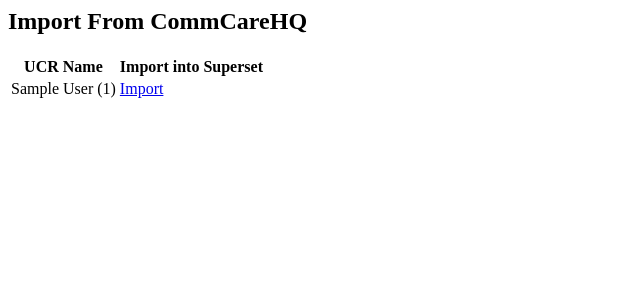
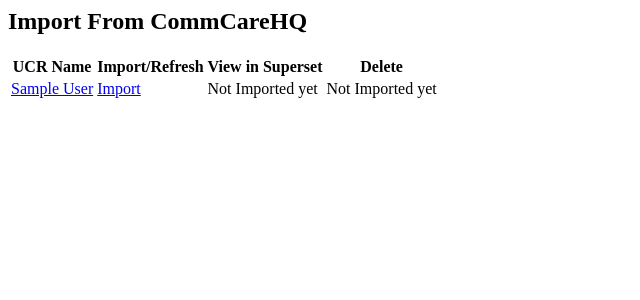
Before and after one commit to dimagi/commcare-analytics, a Python web app: template hq_superset/templates/hq_datasource_list.html in a window 1280 px wide. Shown: the top 300 px of the page, without its empty margins (0-640 px from the left). Run offline with Jinja, Linux system fonts and the light colour scheme; the template is opened without the code that fills it: most values are stand-ins (such as "Sample title", 1, 10 or a date in 2020).

Commit message:
Improve import from HQ UI

```diff
--- a/hq_superset/__init__.py
+++ b/hq_superset/__init__.py
@@ -17,8 +17,8 @@
     from . import views
     from . import hq_domain
     from superset.extensions import appbuilder
-    appbuilder.add_view(views.HQDatasourceView, 'Update HQ Datasource', category="", category_icon="")
-    appbuilder.add_view(views.SelectDomainView, 'Select a Domain')
+    appbuilder.add_view(views.HQDatasourceView, 'Update HQ Datasource', menu_cond=lambda *_: False)
+    appbuilder.add_view(views.SelectDomainView, 'Select a Domain', menu_cond=lambda *_: False)
     app.before_request_funcs.setdefault(None, []).append(
         hq_domain.before_request_hook
     )
--- a/hq_superset/templates/hq_datasource_list.html
+++ b/hq_superset/templates/hq_datasource_list.html
@@ -3,23 +3,41 @@
 	<table class="table table-hover" role="table">
 		<thead >
 		<tr role="row">
-			<th>
-				UCR Name
-			</th>
-			<th>
-				Import into Superset
-			</th>
+			<th>UCR Name</th>
+			<th>Import/Refresh</th>
+			<th>View in Superset</th>
+			<th>Delete</th>
 		</tr>
 		</thead>
 		<tbody role="rowgroup">
-			{% for ds in datasources.objects %}
+			{% for ds in hq_datasources.objects %}
 			<tr role="row" class="table-row">
 				<td class="table-cell" role="cell">
-					{{ ds.display_name }} ({{ds.id}})
+					<a href="{{hq_base_url}}a/{{g.hq_domain}}/configurable_reports/data_sources/edit/{{ds.id}}">{{ds.display_name}}</a>
+
 				</td>
-				<td class="table-cell" role="cell">
-					<a href="/hq_datasource/update/{{ds.id}}">Import</a>
-				</td>
+				{% if ucr_id_to_pks.get(ds.id, None) %}
+					<td class="table-cell" role="cell">
+						<a href="/hq_datasource/update/{{ds.id}}">Refresh</a>
+					</td>
+					<td class="table-cell" role="cell">
+						<a href="/superset/explore/table/{{ ucr_id_to_pks.get(ds.id) }}/">{{ds.id}}</a>
+					</td>
+					<td class="table-cell" role="cell">
+						<!-- Todo; make a DELETE form -->
+						<a href="/hq_datasource/delete/{{ucr_id_to_pks.get(ds.id)}}">Delete</a>
+					</td>
+				{% else %}
+					<td class="table-cell" role="cell">
+						<a href="/hq_datasource/update/{{ds.id}}">Import</a>
+					</td>
+					<td class="table-cell alert alert-warning" role="cell">
+						Not Imported yet
+					</td>
+					<td class="table-cell alert alert-warning" role="cell">
+						Not Imported yet
+					</td>
+				{% endif %}
 			</tr>
 			{% endfor %}
 		</tbody>
--- a/hq_superset/templates/tail_js_custom_extra.html
+++ b/hq_superset/templates/tail_js_custom_extra.html
@@ -40,7 +40,7 @@
         }
 
         $.get("/hq_datasource/list", function(result) {
-            $(".dataset-list-view").after(result);
+            $(".dataset-list-view").before(result);
         },'html').fail(function() {
             // When Oauth expires.
             var element = `
--- a/hq_superset/utils.py
+++ b/hq_superset/utils.py
@@ -7,6 +7,7 @@
     return f"a/{domain}/api/v0.5/ucr_data_source/"
 
 def get_ucr_database():
+    # Todo; cache to avoid multiple lookups in single request
     from superset import db
     from superset.models.core import Database
     # Todo; get actual DB once that's implemented
```
Also changed, not shown: hq_superset/views.py (+45 -2 lines).
